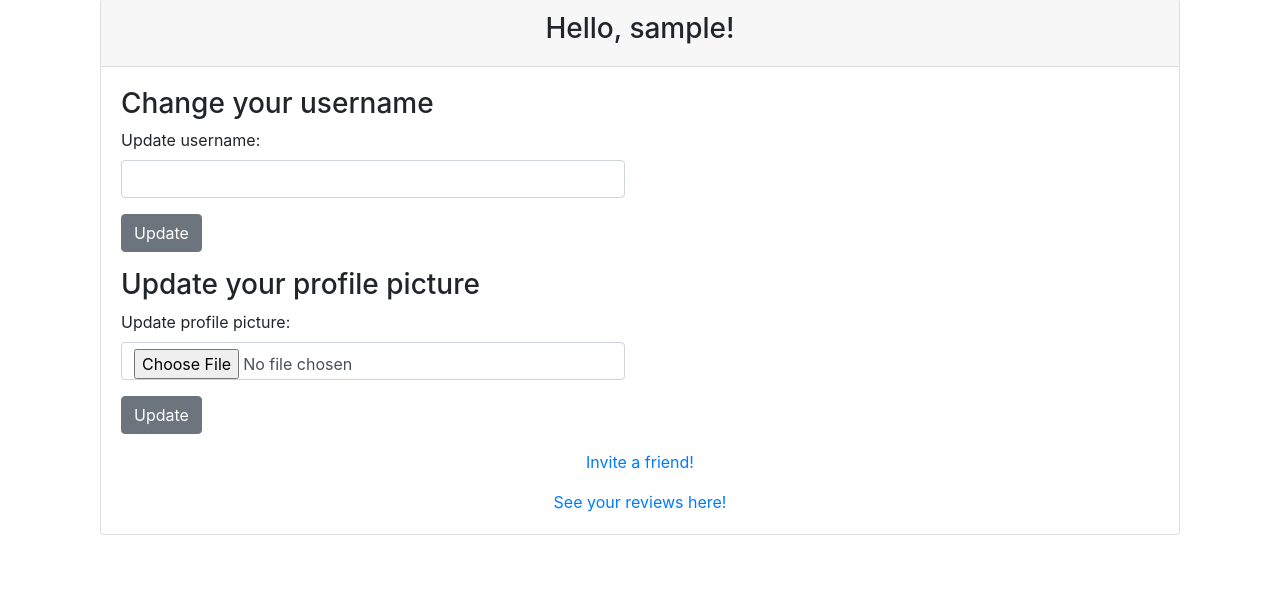
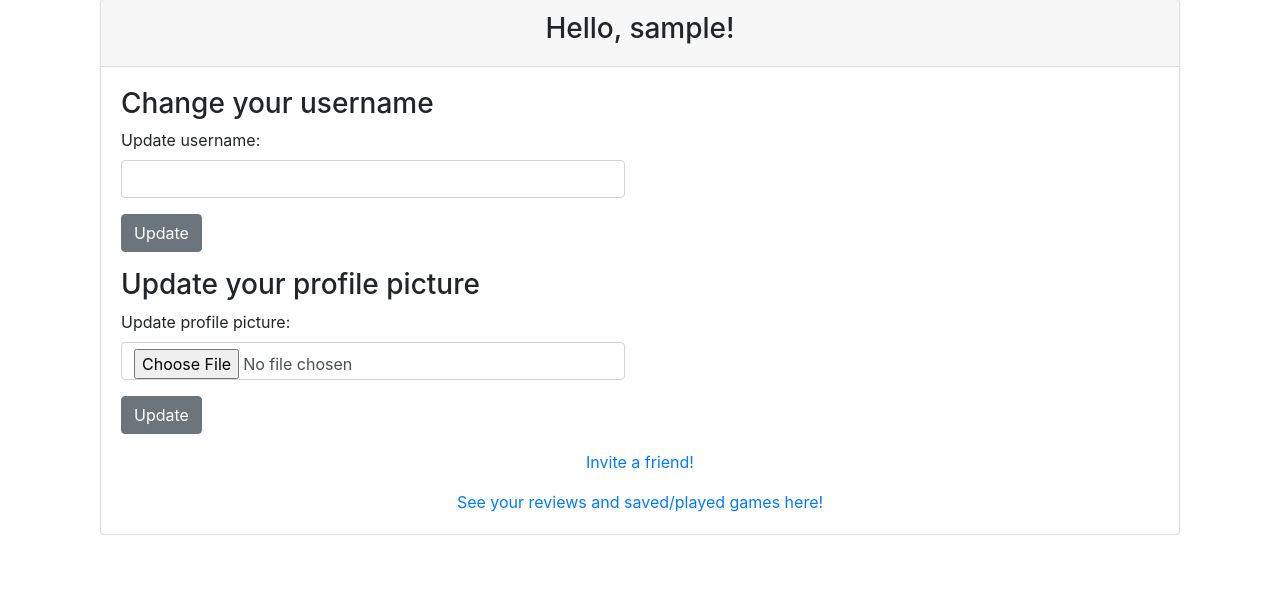
Before and after one commit to biswasasmit/CMSC388J-Final, a Flask app: page /account in a window 1280 px wide. Shown: the part 57-661 px from the top of the page. Run offline with Flask 2, Linux system fonts and the light colour scheme; the visitor is signed in with stand-in values (Sample User, id 1); some libraries are stand-ins or nearby versions.

Commit message:
Rename reviews link on account page

```diff
--- a/flask_app/templates/account.html
+++ b/flask_app/templates/account.html
@@ -73,7 +73,7 @@
             <div class="row justify-content-center">
                 <div class="col-mid">
                     {# Link to see all of the current user's reviews. #}
-                    <a href={{ url_for('users.user_detail', username=current_user.username) }}>See your reviews here!</a>
+                    <a href={{ url_for('users.user_detail', username=current_user.username) }}>See your reviews and saved/played games here!</a>
                 </div>
             </div>
         </div>
```
